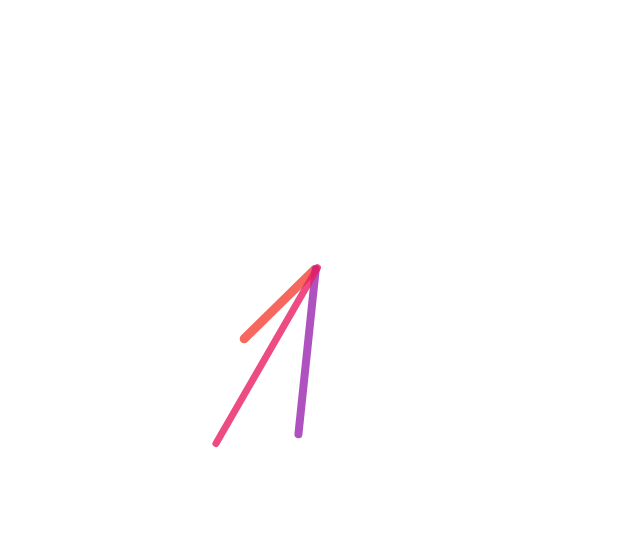
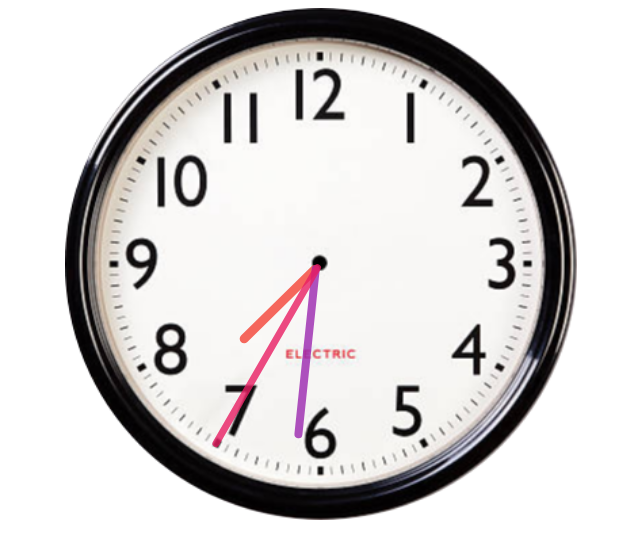
Before and after one commit to shivam123-dev/analog-clock.github.io, a plain HTML site: page index.html in a window 1280 px wide. Shown: the whole page, without its empty margins (319-959 px from the left). Drawn offline with Linux system fonts and the light colour scheme.

Commit message:
Analog Clock

```diff
--- a/index.css
+++ b/index.css
@@ -3,7 +3,7 @@
 #clockContainer{
     height: 40vw;
     width: 40vw;
-    background: url(../images/clock.png);
+    background: url(clock.png);
     background-repeat: no-repeat;
     background-size: 100%;
     margin: auto;
```
